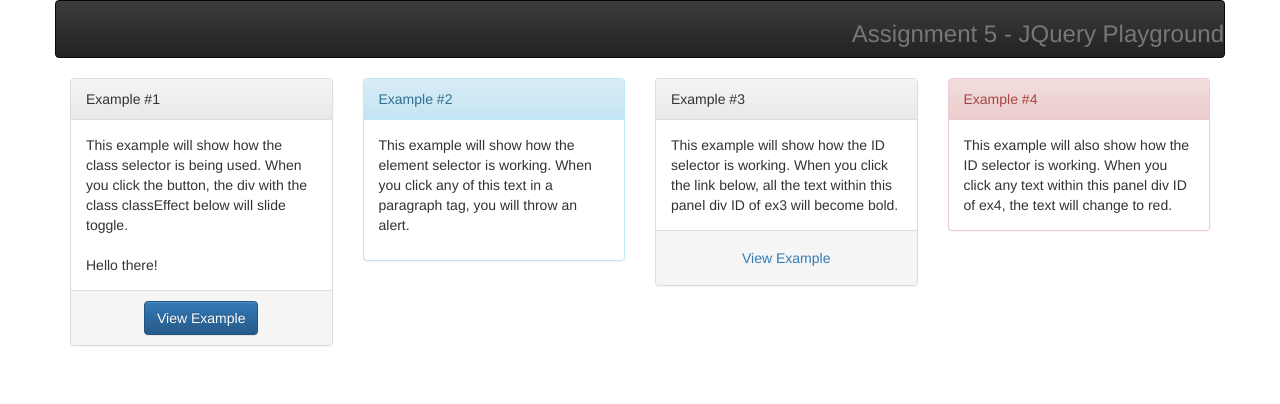
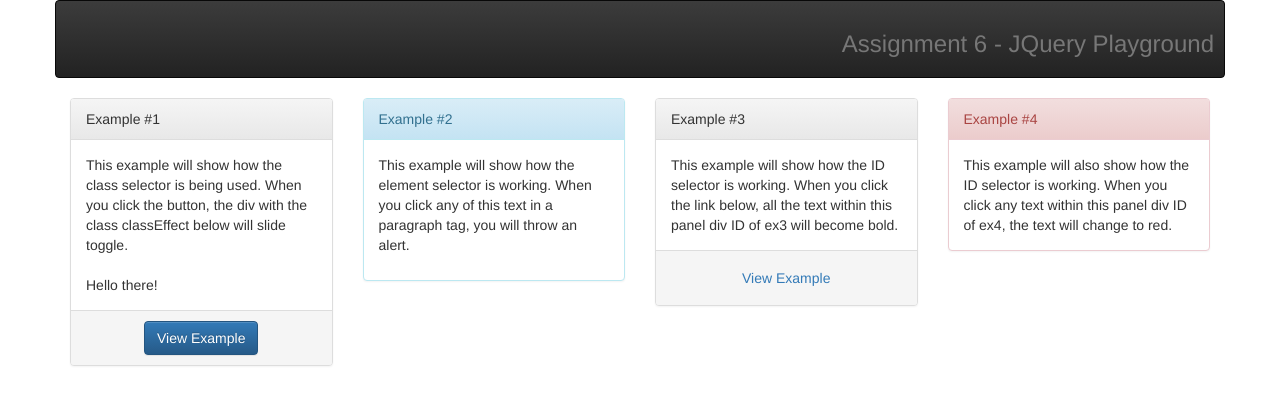
Before and after one commit to anderbar68/LA558, a plain HTML site: page assign6.html in a window 1280 px wide. Drawn offline with nearby package versions, Linux system fonts and the light colour scheme.

Commit message:
Assignment 6 quick fixes

```diff
--- a/assign6.html
+++ b/assign6.html
@@ -24,7 +24,7 @@
    	text-align: center;
    }
    .titleHead {
-   	padding: 10;
+   	padding: 10px;
    }
 
 </style>
@@ -33,7 +33,7 @@
   <div class="container">
     <div class="row">
       <nav class="navbar navbar-inverse">
-     <h3 class="pull-right text-muted titleHead">Assignment 5 - JQuery Playground </h3>
+     <h3 class="pull-right text-muted titleHead">Assignment 6 - JQuery Playground </h3>
       </nav>
       <div class="col-sm-3">
         <div class="panel panel-default">
```
